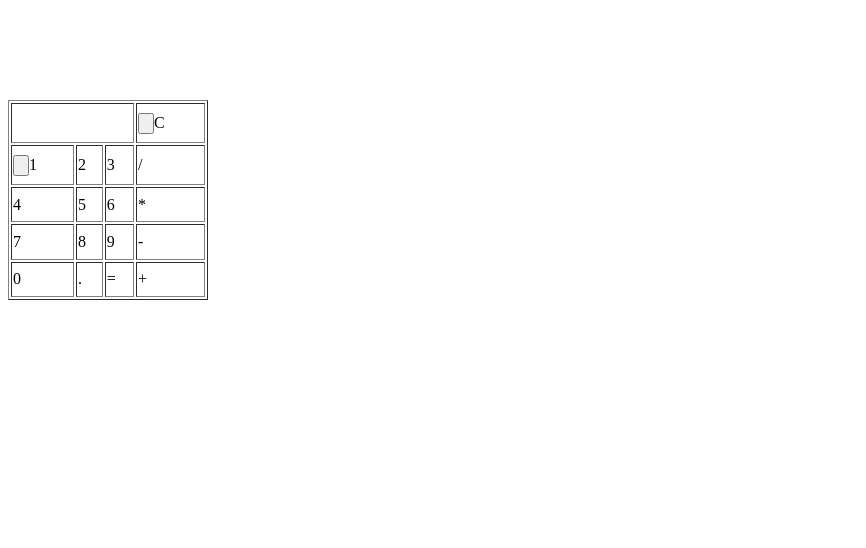
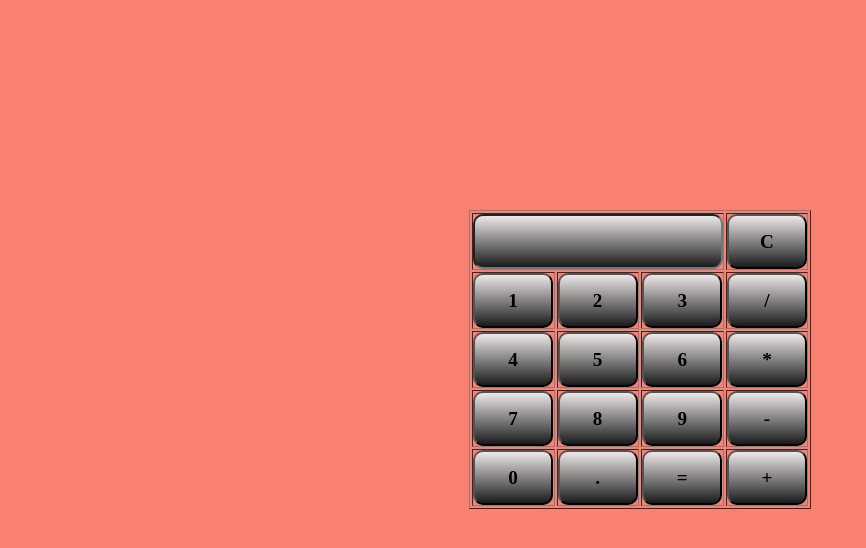
Before and after one commit to yashdpatil/cdac_wbt.github.io, a plain HTML site: page Calculator/index.html in a window 1280 px wide. Shown: the whole page, without its empty margins (0-866 px from the left). Drawn offline with Linux system fonts and the light colour scheme.

Commit message:
Add files via upload

```diff
--- a/Calculator/index.html
+++ b/Calculator/index.html
@@ -1,51 +1,50 @@
 <!DOCTYPE html>
 <html lang="en">
-<head>
-    <meta charset="UTF-8">
-    <meta name="viewport" content="width=device-width, initial-scale=1.0">
-    <link rel="stylesheet" href="style.css">
+  <head>
+    <meta charset="UTF-8" />
+    <meta name="viewport" content="width=device-width, initial-scale=1.0" />
+    <link rel="stylesheet" href="style.css" />
     <title>Calculator</title>
-</head>
+  </head>
 
-<body>
+  <body>
     <div id="tbl">
-    <table width = 200 height =200 border=" 1 " >
-
+      <table width="200" height="200" border=" 1 ">
         <tr>
-            <td colspan = "3"></td>
-            <td><input type="button">C</td>
-        </tr>
-
-
-        <tr>
-            <td><input type="button">1</td>
-            <td>2</td>
-            <td>3</td>
-            <td>/</td>
+          <td colspan="3"><input type = "text" id="inp"></td>
+          <td><input type="button" value="C"/></td>
         </tr>
 
         <tr>
-            <td>4</td>
-            <td>5</td>
-            <td>6</td>
-            <td>*</td>
+          <td><input type="button" value="1"/></td>
+          <td><input type="button" value="2"/></td>
+          <td><input type="button" value="3"/></td>
+          <td><input type="button" value="/"/></td>
         </tr>
 
         <tr>
-            <td>7</td>
-            <td>8</td>
-            <td>9</td>
-            <td>-</td>
+          <td><input type="button" value="4"/></td>
+          <td><input type="button" value="5"/></td>
+          <td><input type="button" value="6"/></td>
+          <td><input type="button" value="*"/></td>
         </tr>
 
         <tr>
-            <td>0</td>
-            <td>.</td>
-            <td>=</td>
-            <td>+</td>
+          <td><input type="button" value="7"/></td>
+          <td><input type="button" value="8"/></td>
+          <td><input type="button" value="9"/></td>
+          <td><input type="button" value="-"/></td>
         </tr>
-    </table>
-</div>
 
-</body>
+        <tr>
+          <td><input type="button" value="0"/></td>
+          <td><input type="button" value="."/></td>
+          <td><input type="button" value="="/></td>
+          <td><input type="button" value="+"/></td>
+        </tr>
+
+      </table>
+
+      <script src="script.js"></script>
+  </body>
 </html>
--- /dev/null
+++ b/Calculator/script.js
@@ -0,0 +1,21 @@
+let input = document.getElementById('inp');
+let buttons = document.querySelectorAll('input')
+let string ="";
+let arr = Array.from(buttons);
+arr.forEach(button=>{
+    button.addEventListener('click',(e)=>{
+        if(e.target.value=='='){
+            string = eval(string);
+            input.value = string;
+        }else if(e.target.value == 'C'){
+            string ='';
+            input.value ='';
+
+        }
+
+        else{
+        string+=e.target.value;
+        input.value = string;
+        }
+    })
+})
--- a/Calculator/style.css
+++ b/Calculator/style.css
@@ -1,5 +1,30 @@
+*{
+    /* height: 100%; */
+    /* width: 100%; */
+    /* box-sizing: border-box; */
+    margin: 0px;
+    padding: 0px;
+    box-sizing: border-box;
+    background-color: salmon;
+}
 #tbl{
- margin: 100px auto;
- /* justify-content: center; */
+ display: flex;
+ justify-content: center;
  align-items: center;
+ margin-top: 210px;
+
 }
+input{
+    height: 55px;
+    width: 80px;
+    font-size: larger;
+    font: 300;
+    font-family: 'Poppins';
+    font-weight: 600;
+    border-radius: 10px;
+    background:linear-gradient(rgb(238, 232, 232),rgb(27, 27, 28))
+}
+#inp{
+    width: 250px;
+    background-color: #fff;
+}
```
